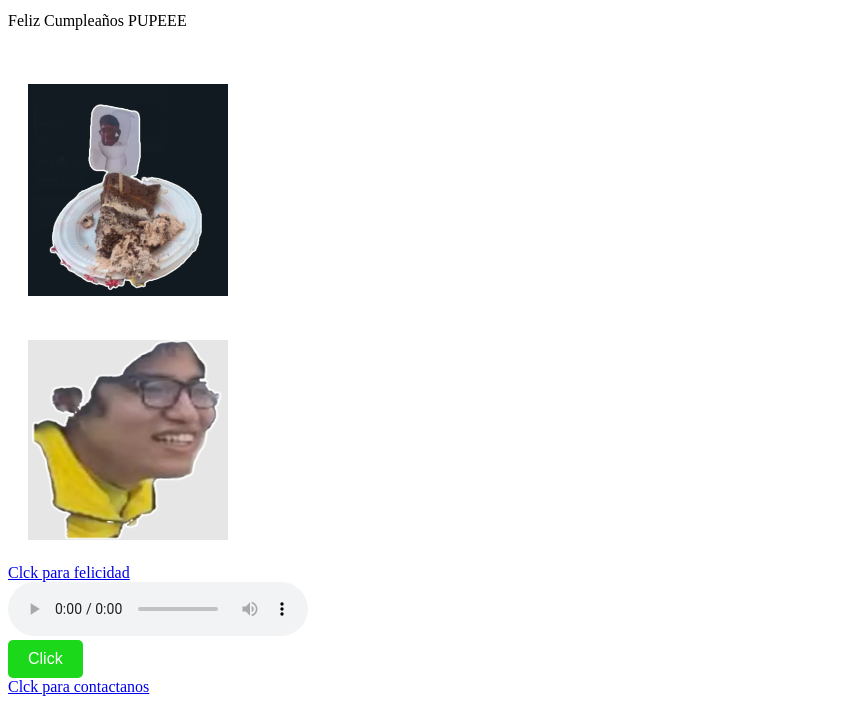
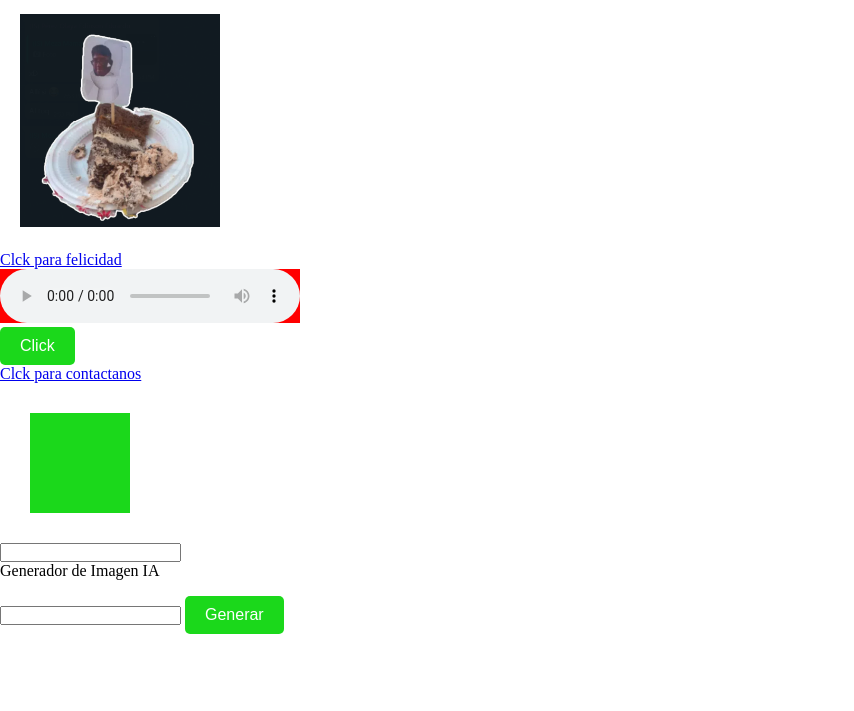
Before and after one commit to Jeanca21prog/Web, a plain HTML site: page index.html in a window 1280 px wide. Shown: the part 89-800 px from the top of the page, without its empty margins (0-854 px from the left). Drawn offline with Linux system fonts and the light colour scheme.

Commit message:
Proyecto temu parte 2

```diff
--- a/index.html
+++ b/index.html
@@ -8,12 +8,11 @@
     <title>Document</title>
 </head>
 <body>
+    <!--Esto es un mensaje secreto -->
     <h1 id="title">Gracias amiguito.</h1>
     <p>Feliz Cumpleaños PUPEEE</p>
     <br>
     <img src="tORTA.PNG" alt="tORTA">
-    <br>
-    <img src="asdsadsasadsa.PNG" alt="Graciasamiguitojgp" width="100" height="200" >
     <br>
     <a href="https://www.youtube.com/watch?v=dQw4w9WgXcQ">Clck para felicidad</a>
     <br>
@@ -21,8 +20,14 @@
     <br>
     <button id="btn"> Click</button>
     <br>
-     <a href="contactanos.html">Clck para contactanos</a>
-
+    <a href="contactanos.html">Clck para contactanos</a>
+    <div class="box"></div>
+    <input type="text" id="imput"/>
+    <br>
+    <p>Generador de Imagen IA</p>
+    <input type="text" id="prompt"/>
+    <button id="generate">Generar</button>
+    <img src="" alt="" id="image"/>
     <script src="script.js"></script>
 
 </body>
--- a/script.js
+++ b/script.js
@@ -12,4 +12,20 @@ function hello() {
     }, 5000);
 
 }
-btn.addEventListener("click", hello)
+btn.addEventListener("click", hello);
+
+const imput = document.getElementById("imput");
+
+imput.addEventListener("input", (e) => {
+    console.log(e.target.value);
+    title.innerText = e.target.value;
+});
+
+const prompt = document.getElementById("prompt");
+const generate = document.getElementById("generate");
+const image = document.getElementById("image");
+
+generate.addEventListener("click", () => {
+    const imgSrc = "https://image.pollinations.ai/prompt/" + prompt.value;
+    image.src = imgSrc;
+});
--- a/style.css
+++ b/style.css
@@ -1,3 +1,9 @@
+* {
+    margin: 0;
+    padding: 0;
+    box-sizing: border-box;
+}
+
 h1 {
     font-size: 40px;
     background: -webkit-linear-gradient(#29e9f7, hsl(96, 58%, 57%));
@@ -9,7 +15,7 @@ img {width: 200px;
 margin: 20px;
 }
 
-
+#Temu { background-color: red;}
 
 button {
     background-color: #1bd81b;
@@ -20,3 +26,13 @@ button {
     cursor: pointer;
     border-radius: 5px;
 }
+.box {
+    width: 100px;
+    height: 100px;
+    background-color: #1bd81b;
+    margin: 30px;
+    color: aliceblue;
+    padding: 30px;
+    border: rebeccapurple;
+    font-size: 20px;
+}
```
